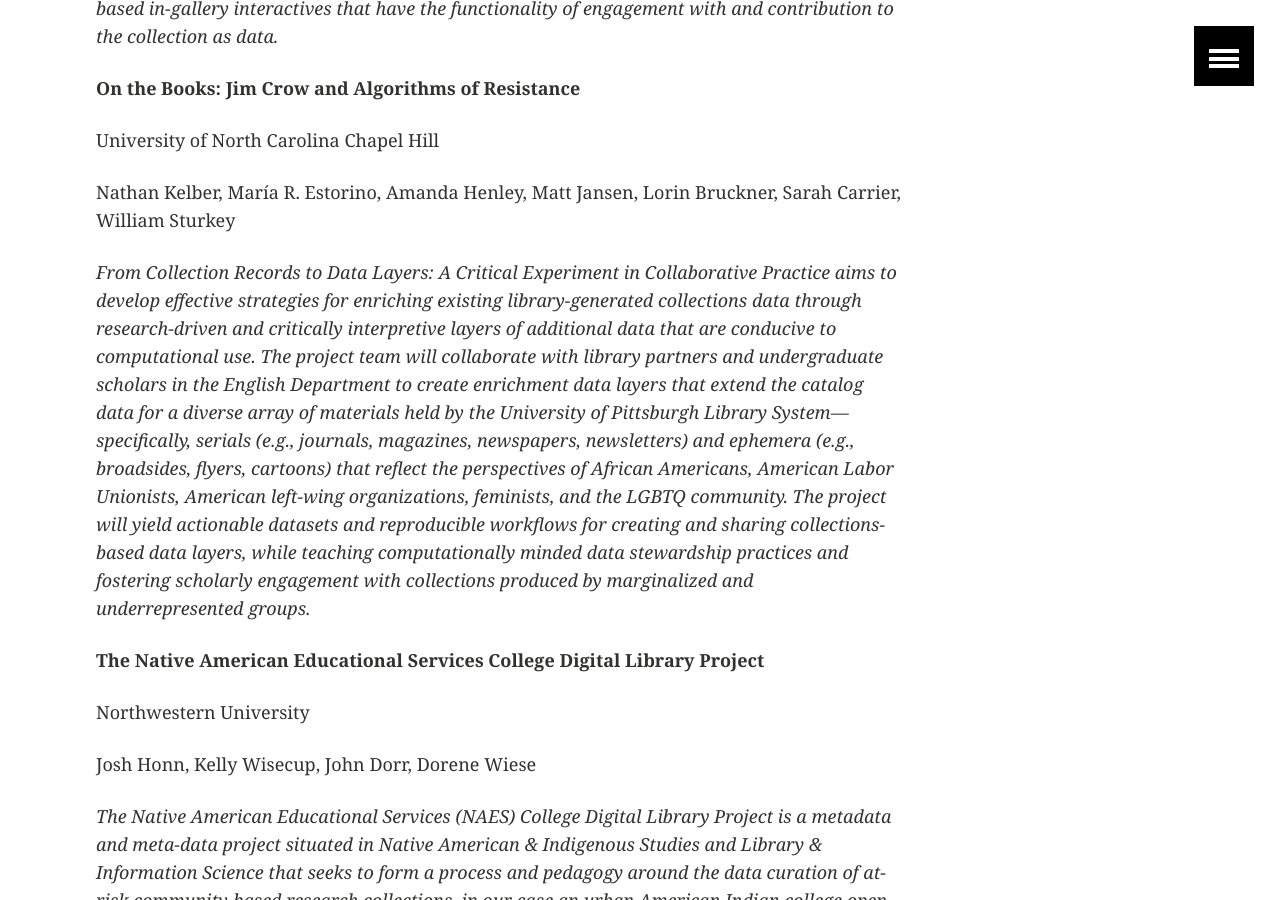
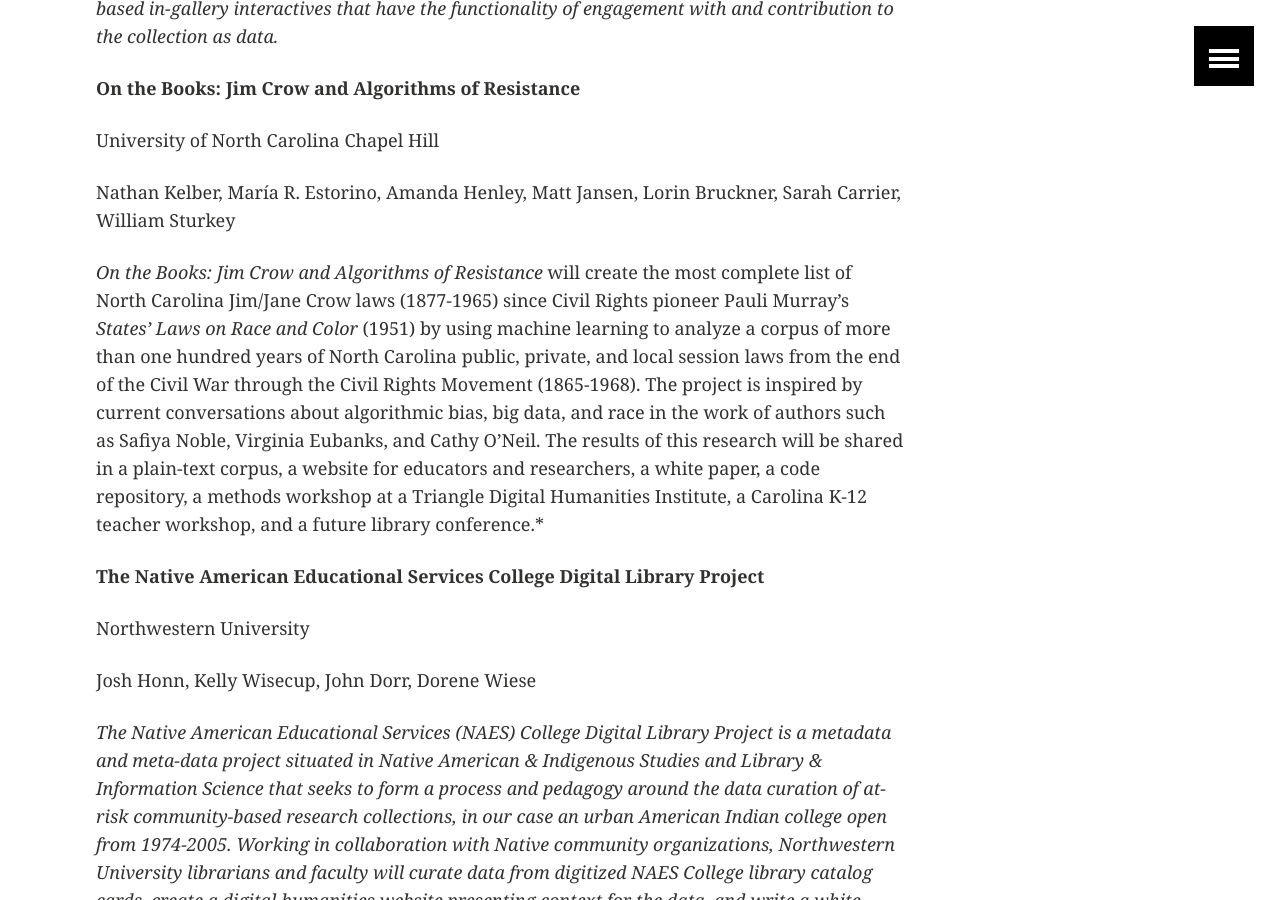
Before and after one commit to collectionsasdata/part2whole, a Jekyll site: the page built from _posts/2018-12-12-cohort1.markdown, in a window 1280 px wide and 900 px high, scrolled down 1029 px. Built offline with Jekyll 4.4.1, drawn with Linux system fonts in a browser that asks for light colours.

Commit message:
Update 2018-12-12-cohort1.markdown

```diff
--- a/_posts/2018-12-12-cohort1.markdown
+++ b/_posts/2018-12-12-cohort1.markdown
@@ -23,7 +23,7 @@ University of North Carolina Chapel Hill
 
 Nathan Kelber, María R. Estorino, Amanda Henley, Matt Jansen, Lorin Bruckner, Sarah Carrier, William Sturkey
 
-*From Collection Records to Data Layers: A Critical Experiment in Collaborative Practice aims to develop effective strategies for enriching existing library-generated collections data through research-driven and critically interpretive layers of additional data that are conducive to computational use. The project team will collaborate with library partners and undergraduate scholars in the English Department to create enrichment data layers that extend the catalog data for a diverse array of materials held by the University of Pittsburgh Library System—specifically, serials (e.g., journals, magazines, newspapers, newsletters) and ephemera (e.g., broadsides, flyers, cartoons) that reflect the perspectives of African Americans, American Labor Unionists, American left-wing organizations, feminists, and the LGBTQ community. The project will yield actionable datasets and reproducible workflows for creating and sharing collections-based data layers, while teaching computationally minded data stewardship practices and fostering scholarly engagement with collections produced by marginalized and underrepresented groups.*
+*On the Books: Jim Crow and Algorithms of Resistance* will create the most complete list of North Carolina Jim/Jane Crow laws (1877-1965) since Civil Rights pioneer Pauli Murray’s *States’ Laws on Race and Color* (1951) by using machine learning to analyze a corpus of more than one hundred years of North Carolina public, private, and local session laws from the end of the Civil War through the Civil Rights Movement (1865-1968). The project is inspired by current conversations about algorithmic bias, big data, and race in the work of authors such as Safiya Noble, Virginia Eubanks, and Cathy O’Neil. The results of this research will be shared in a plain-text corpus, a website for educators and researchers, a white paper, a code repository, a methods workshop at a Triangle Digital Humanities Institute, a Carolina K-12 teacher workshop, and a future library conference.*
 
 **The Native American Educational Services College Digital Library Project**
 
```
